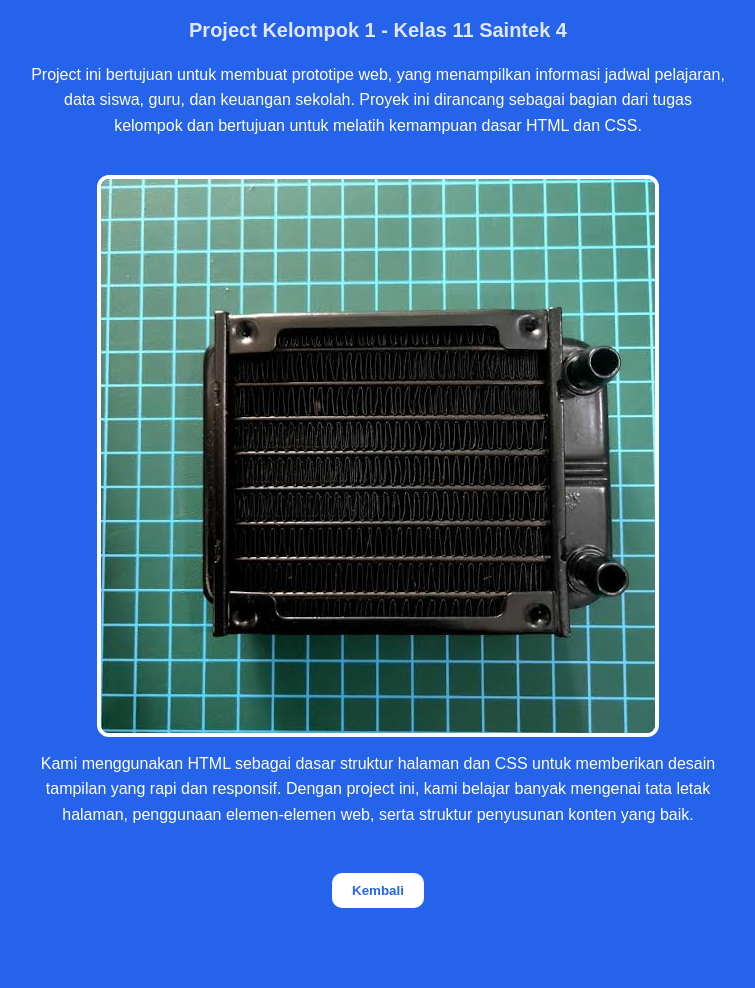
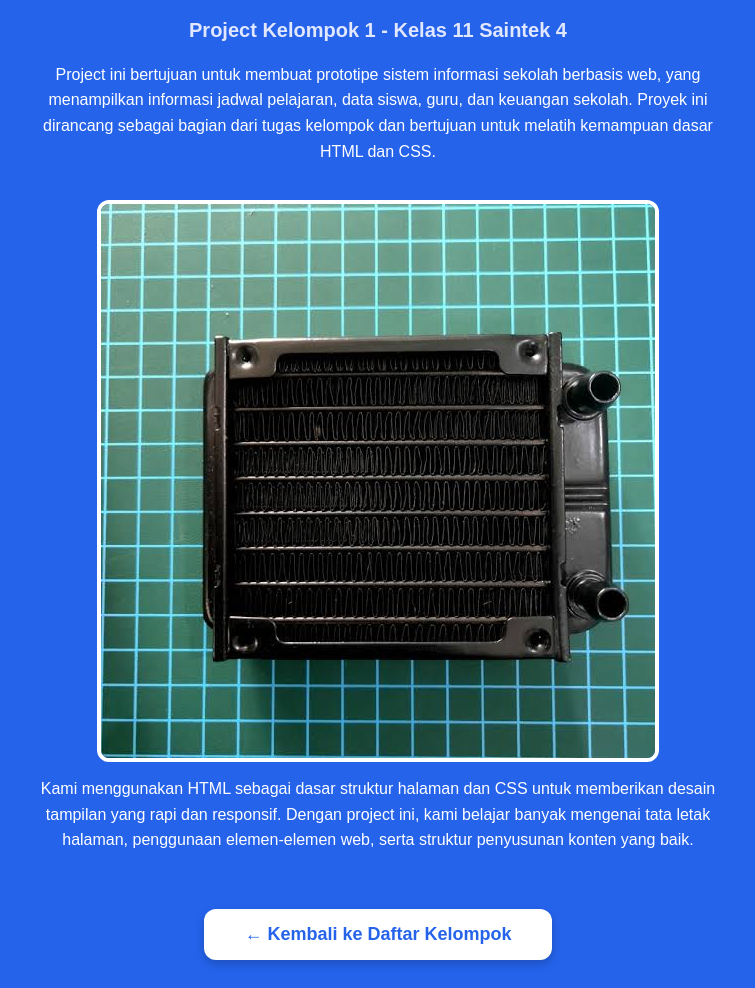
Before and after one commit to Katryoshkh/Project-P5, a plain HTML site: page project/project1.html in a window 1280 px wide. Shown: the part 89-1077 px from the top of the page, without its empty margins (262-1017 px from the left). Before the commit the page ends 1025 px from the top, so only its background shows below. Drawn offline with Linux system fonts and the light colour scheme.

Commit message:
Update project1.html

```diff
--- a/project/project1.html
+++ b/project/project1.html
@@ -40,14 +40,30 @@
     }
 
     .btn {
-      margin-top: 30px;
-      padding: 10px 20px;
+      display: inline-block;
+      margin-top: 40px;
+      padding: 15px 40px;
       background-color: white;
       color: #2563eb;
       border: none;
-      border-radius: 10px;
+      border-radius: 12px;
       font-weight: bold;
+      font-size: 18px;
       cursor: pointer;
+      box-shadow: 0 4px 10px rgba(0, 0, 0, 0.2);
+      transition: transform 0.2s, background-color 0.2s;
+    }
+
+    .btn:hover {
+      background-color: #e0e7ff;
+      transform: scale(1.05);
+    }
+
+    @media (max-width: 600px) {
+      .btn {
+        width: 100%;
+        font-size: 20px;
+      }
     }
   </style>
 </head>
@@ -55,12 +71,16 @@
   <h1>Smart Agriculture Irrigation System</h1>
   <h3>Project Kelompok 1 - Kelas 11 Saintek 4</h3>
 
-  <p>Project ini bertujuan untuk membuat prototipe web, yang menampilkan informasi jadwal pelajaran, data siswa, guru, dan keuangan sekolah. Proyek ini dirancang sebagai bagian dari tugas kelompok dan bertujuan untuk melatih kemampuan dasar HTML dan CSS.</p>
+  <p>
+    Project ini bertujuan untuk membuat prototipe sistem informasi sekolah berbasis web, yang menampilkan informasi jadwal pelajaran, data siswa, guru, dan keuangan sekolah. Proyek ini dirancang sebagai bagian dari tugas kelompok dan bertujuan untuk melatih kemampuan dasar HTML dan CSS.
+  </p>
 
   <img src="../images/project1.png" alt="Project Kelompok 1" />
 
-  <p>Kami menggunakan HTML sebagai dasar struktur halaman dan CSS untuk memberikan desain tampilan yang rapi dan responsif. Dengan project ini, kami belajar banyak mengenai tata letak halaman, penggunaan elemen-elemen web, serta struktur penyusunan konten yang baik.</p>
+  <p>
+    Kami menggunakan HTML sebagai dasar struktur halaman dan CSS untuk memberikan desain tampilan yang rapi dan responsif. Dengan project ini, kami belajar banyak mengenai tata letak halaman, penggunaan elemen-elemen web, serta struktur penyusunan konten yang baik.
+  </p>
 
-  <button class="btn" onclick="history.back()">Kembali</button>
+  <button class="btn" onclick="history.back()">← Kembali ke Daftar Kelompok</button>
 </body>
 </html>
```
